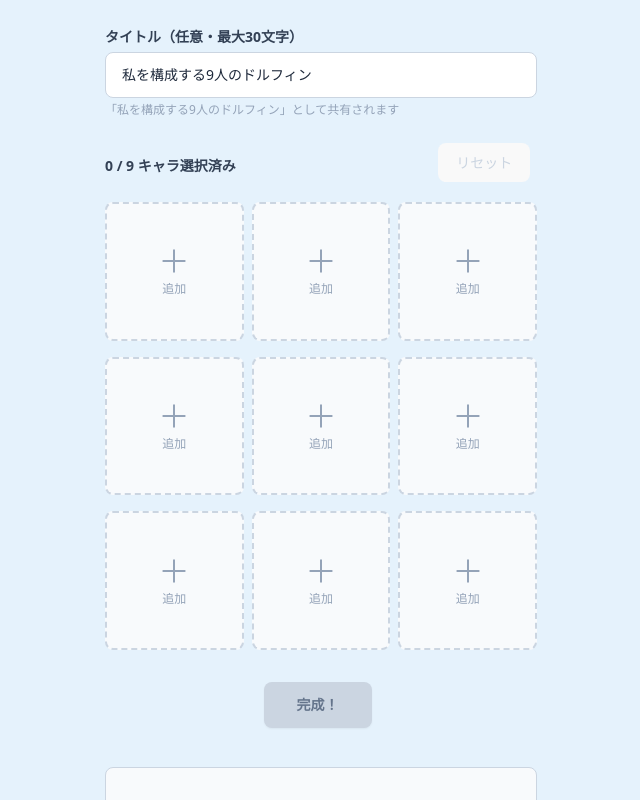
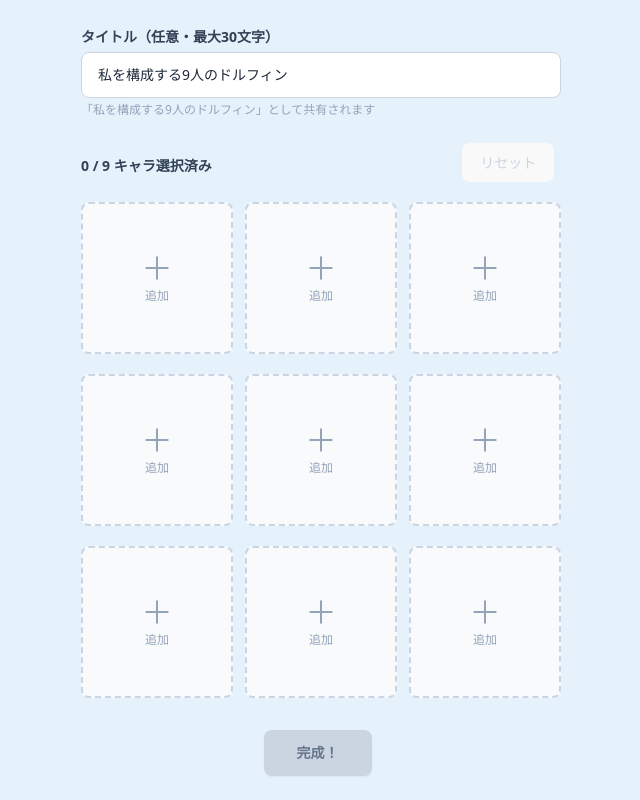
Before and after one commit to maguro-alternative/my-portfolio-site, a Next.js app: page /nine/dolphin in a window 1280 px wide. Shown: the top 800 px of the page, without its empty margins (319-959 px from the left). Built offline with nearby package versions, Linux system fonts and the light colour scheme.

Commit message:
fix: widen container to max-w-lg with more padding for larger panels
- max-w-lg (512px) gives more room for the 3-column grid
- px-4 padding and gap-3 spacing for better visual balance

https://claude.ai/code/session_01DcH3ugyCVaYftSQLYe26sz

```diff
--- a/src/app/nine/dolphin/page.tsx
+++ b/src/app/nine/dolphin/page.tsx
@@ -283,7 +283,7 @@ export default function NineDolphin() {
   };
 
   return (
-    <div className="mx-auto min-h-screen w-full max-w-md px-2 py-6">
+    <div className="mx-auto min-h-screen w-full max-w-lg px-4 py-6">
       {/* タイトル入力 */}
       <section className="mb-6">
         <label className="block space-y-1">
@@ -318,7 +318,7 @@ export default function NineDolphin() {
       </div>
 
       {/* 3x3 パネルグリッド */}
-      <div className="mb-6 grid grid-cols-3 gap-2">
+      <div className="mb-6 grid grid-cols-3 gap-3">
         {selectedItems.map((item, index) => (
           <div key={index} className="relative">
             {item.name ? (
```
